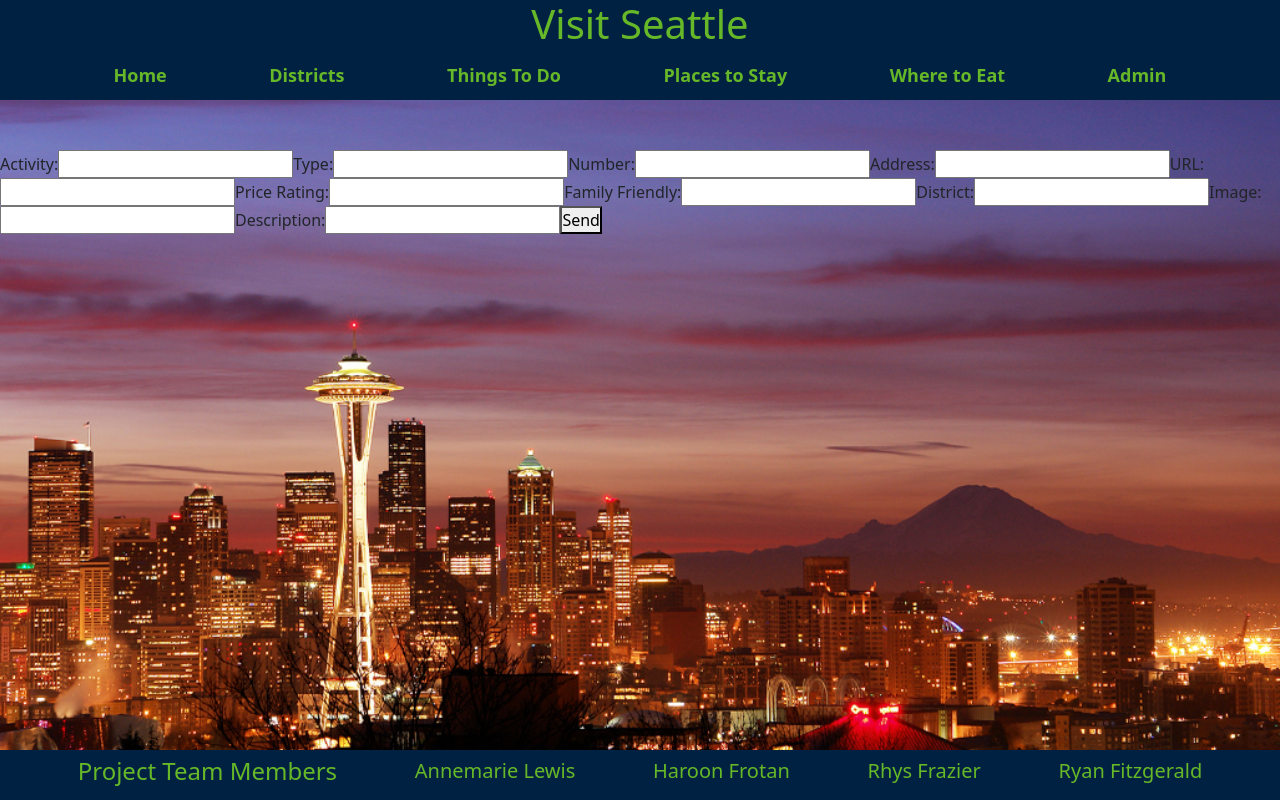
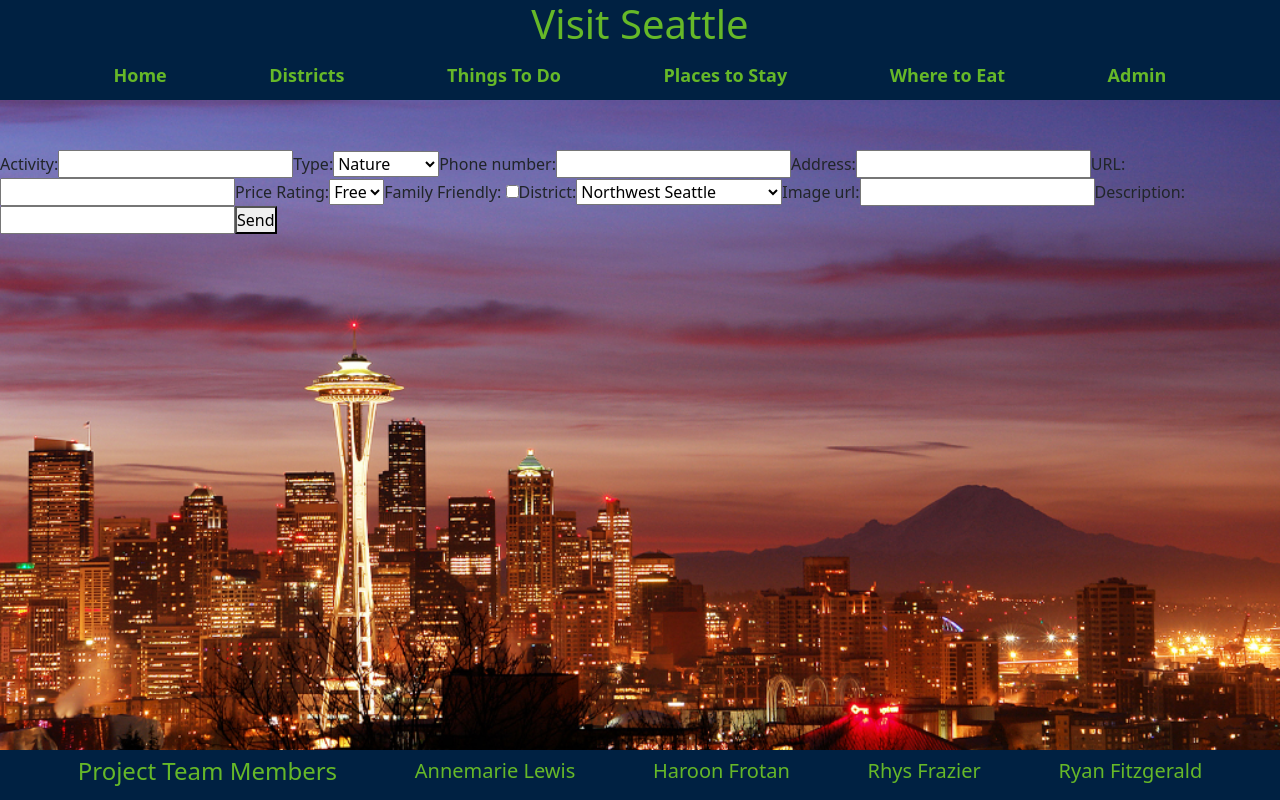
Before and after one commit to annemarielewis/Visit_Seattle, a React (Vite) app in the folder seattle-client/: page /admin in a window 1280 px wide. Built offline with nearby package versions, Linux system fonts and the light colour scheme.

Commit message:
dropdowns and checkbox

```diff
--- a/seattle-client/src/components/ActivityAdd.jsx
+++ b/seattle-client/src/components/ActivityAdd.jsx
@@ -4,13 +4,13 @@ import { useState } from "react";
 export default function addActivity() {
   const initialState = {
     name: "",
-    type: "",
+    type: "nature",
     number: "",
     address: "",
     url: "",
-    priceRating: "",
-    familyFriendly: "",
-    district: "",
+    priceRating: "free",
+    familyFriendly: false,
+    district: "Northwest Seattle",
     image: "",
     description: "",
   };
@@ -20,13 +20,16 @@ export default function addActivity() {
   const handleChange = (event) =>
     setFormState({ ...formState, [event.target.id]: event.target.value });
 
-  console.log(formState);
+    //can't get 'value' from a checkbox, have to get whether or not it's checked to access the boolean - so this is a specific change handler for the checkbox
+    const handleCheckbox = (event) =>{
+    setFormState({ ...formState, [event.target.id]: event.target.checked })};
 
   const handleSubmit = async (event) => {
     event.preventDefault();
 
     console.log(formState);
     //functionality for adding to database: Prepare the data to be sent to the backend
+    //hold the phone, I think you could just use formState instead of an entirely new object
     const dataToAdd = {
       name: formState.name,
       type: formState.type,
@@ -73,15 +76,21 @@ export default function addActivity() {
         />
 
         <label htmlFor="type">Type:</label>
-        <input
-          name=""
-          id="type"
-          cols="30"
-          rows="2"
+        < select
+          id='type'
           onChange={handleChange}
           value={formState.type}
-        />
-        <label htmlFor="number">Number:</label>
+        >
+          <option value='nature' >Nature</option>
+          <option value='nightlife' >Nightlife</option>
+          <option value='sports' >Sports</option>
+          <option value='history' >History</option>
+          <option value='art' >Art</option>
+          <option value='music' >Music</option>
+          <option value='landmarks' >Landmarks</option>
+        </select>
+
+        <label htmlFor="number">Phone number:</label>
         <input
           name=""
           id="number"
@@ -90,6 +99,7 @@ export default function addActivity() {
           onChange={handleChange}
           value={formState.number}
         />
+
         <label htmlFor="address">Address:</label>
         <input
           name=""
@@ -99,6 +109,7 @@ export default function addActivity() {
           onChange={handleChange}
           value={formState.address}
         />
+
         <label htmlFor="url">URL:</label>
         <input
           name=""
@@ -108,34 +119,44 @@ export default function addActivity() {
           onChange={handleChange}
           value={formState.url}
         />
+
         <label htmlFor="priceRating">Price Rating:</label>
-        <input
-          name=""
-          id="priceRating"
-          cols="30"
-          rows="2"
+        <select
+          id='priceRating'
           onChange={handleChange}
           value={formState.priceRating}
-        />
-        <label htmlFor="familyFriendly">Family Friendly:</label>
-        <input
-          name=""
-          id="familyFriendly"
-          cols="30"
-          rows="2"
-          onChange={handleChange}
-          value={formState.familyFriendly}
-        />
+        >
+          <option value='free'>Free</option>
+          <option value='$'>$</option>
+          <option value='$$'>$$</option>
+          <option value='$$$'>$$$</option>
+        </select>
+
+        <label htmlFor="familyFriendly">
+          Family Friendly: <input
+            id='familyFriendly'
+            type='checkbox'
+            onChange={handleCheckbox}
+            checked={formState.familyFriendly}
+          />
+        </label>
+
         <label htmlFor="district">District:</label>
-        <input
-          name=""
+        <select
           id="district"
-          cols="30"
-          rows="2"
           onChange={handleChange}
           value={formState.district}
-        />
-        <label htmlFor="image">Image:</label>
+        >
+          <option value='654a5d9082ebbef4acc730a4'>Northwest Seattle</option>
+          <option value='654a5d9082ebbef4acc730a5'>Northeast Seattle</option>
+          <option value='654a5d9082ebbef4acc730a6'>Magnolia & Queen Anne</option>
+          <option value='654a5d9082ebbef4acc730a7'>Central Seattle</option>
+          <option value='654a5d9082ebbef4acc730a8'>Downtown Seattle</option>
+          <option value='654a5d9082ebbef4acc730a9'>West Seattle & Delridge</option>
+          <option value='654a5d9082ebbef4acc730aa'>Southeast Seattle</option>
+        </select>
+
+        <label htmlFor="image">Image url:</label>
         <input
           name=""
           id="image"
@@ -144,6 +165,7 @@ export default function addActivity() {
           onChange={handleChange}
           value={formState.image}
         />
+
         <label htmlFor="description">Description:</label>
         <input
           name=""
```
